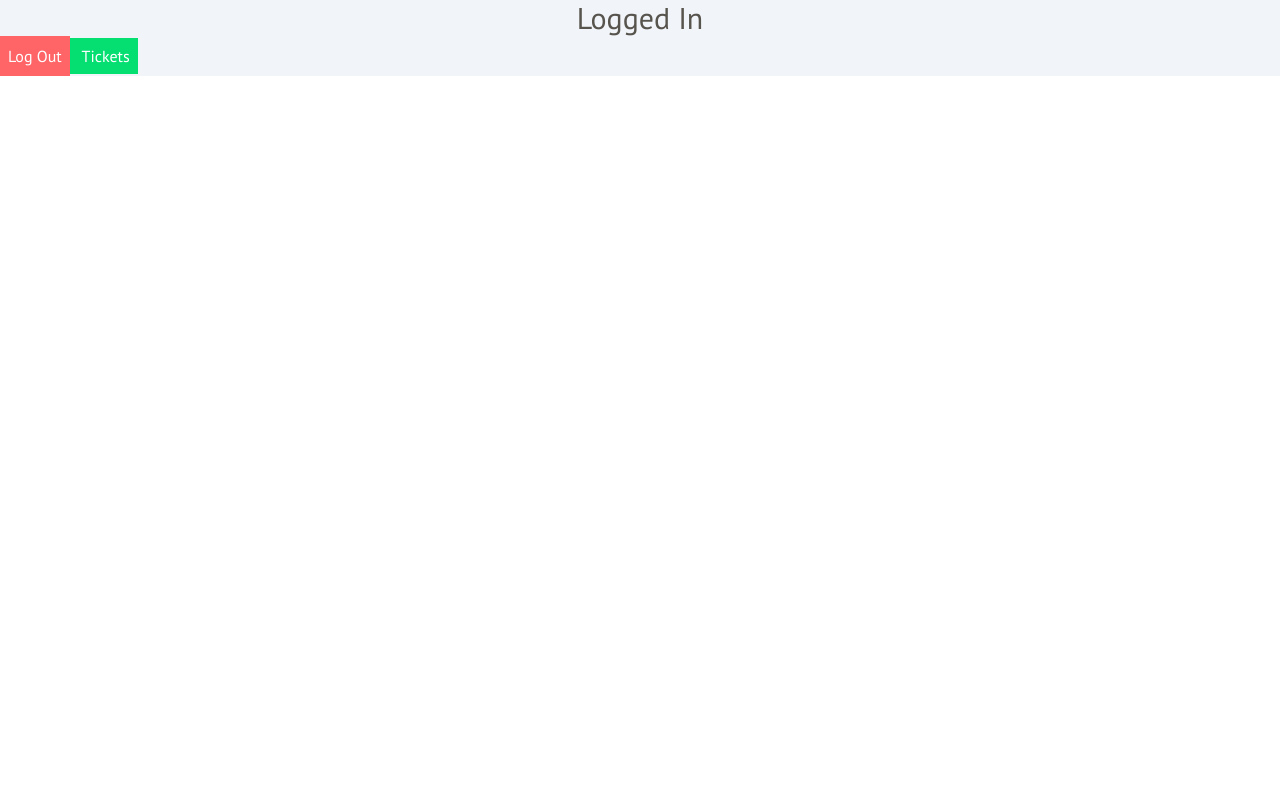
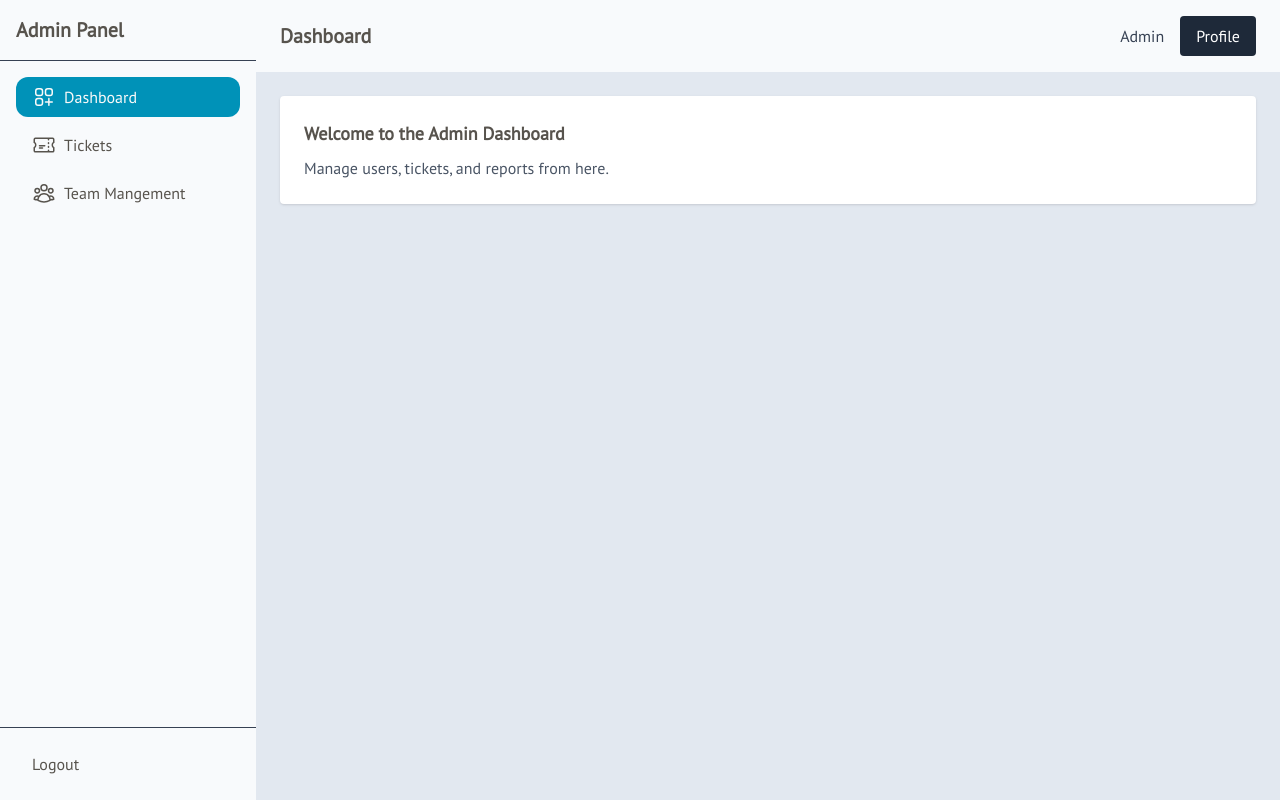
Before and after one commit to noel-ngona/helpdesk-frontend, a Vue app: page / in a window 1280 px wide. Built offline with nearby package versions, Linux system fonts and the light colour scheme; no server answers.

Commit message:
feat : sidebar developed

```diff
--- a/index.html
+++ b/index.html
@@ -7,7 +7,7 @@
     <title>Vite App</title>
   </head>
   <body>
-    <div id="app" class="bg-slate-100 text-stone-600 font-secondary"></div>
+    <div id="app" class="bg-slate-200 text-stone-600 font-secondary"></div>
     <script type="module" src="/src/main.ts"></script>
   </body>
 </html>
--- /dev/null
+++ b/src/components/Sidebar.vue
@@ -0,0 +1,48 @@
+<script setup lang="ts">
+
+import { RouterLink } from 'vue-router'
+</script>
+
+<template>
+  <aside class="w-64 bg-slate-50  flex flex-col">
+    <div class="p-4 text-xl font-bold border-b border-gray-700">
+      Admin Panel
+    </div>
+    <nav class="flex-1 p-4 space-y-2">
+      <RouterLink href="/" class="block py-2 px-4 rounded-xl hover:bg-cyan-600 hover:text-slate-50 flex gap-2" :class="{ 'bg-cyan-600 text-stone-50': $route.path === '/' }">
+        <svg xmlns="http://www.w3.org/2000/svg" fill="none" viewBox="0 0 24 24" stroke-width="1.5" stroke="currentColor" class="size-6">
+          <path stroke-linecap="round" stroke-linejoin="round" d="M13.5 16.875h3.375m0 0h3.375m-3.375 0V13.5m0 3.375v3.375M6 10.5h2.25a2.25 2.25 0 0 0 2.25-2.25V6a2.25 2.25 0 0 0-2.25-2.25H6A2.25 2.25 0 0 0 3.75 6v2.25A2.25 2.25 0 0 0 6 10.5Zm0 9.75h2.25A2.25 2.25 0 0 0 10.5 18v-2.25a2.25 2.25 0 0 0-2.25-2.25H6a2.25 2.25 0 0 0-2.25 2.25V18A2.25 2.25 0 0 0 6 20.25Zm9.75-9.75H18a2.25 2.25 0 0 0 2.25-2.25V6A2.25 2.25 0 0 0 18 3.75h-2.25A2.25 2.25 0 0 0 13.5 6v2.25a2.25 2.25 0 0 0 2.25 2.25Z" />
+        </svg>
+
+        <div>
+          Dashboard
+        </div>
+      </RouterLink>
+      <RouterLink href="#" class="block py-2 px-4 rounded-xl hover:bg-cyan-600 hover:text-slate-50 flex gap-2" :class="{ 'bg-gray-600': $route.path.startsWith('/tickets') }" >
+        <svg xmlns="http://www.w3.org/2000/svg" fill="none" viewBox="0 0 24 24" stroke-width="1.5" stroke="currentColor" class="size-6">
+          <path stroke-linecap="round" stroke-linejoin="round" d="M16.5 6v.75m0 3v.75m0 3v.75m0 3V18m-9-5.25h5.25M7.5 15h3M3.375 5.25c-.621 0-1.125.504-1.125 1.125v3.026a2.999 2.999 0 0 1 0 5.198v3.026c0 .621.504 1.125 1.125 1.125h17.25c.621 0 1.125-.504 1.125-1.125v-3.026a2.999 2.999 0 0 1 0-5.198V6.375c0-.621-.504-1.125-1.125-1.125H3.375Z" />
+        </svg>
+
+        <div>
+          Tickets
+        </div>
+      </RouterLink>
+      <RouterLink href="#" class="block py-2 px-4 rounded-xl hover:bg-cyan-600 hover:text-slate-50 flex gap-2" :class="{ 'bg-gray-600': $route.path.startsWith('/teams') }">
+        <svg xmlns="http://www.w3.org/2000/svg" fill="none" viewBox="0 0 24 24" stroke-width="1.5" stroke="currentColor" class="size-6">
+          <path stroke-linecap="round" stroke-linejoin="round" d="M18 18.72a9.094 9.094 0 0 0 3.741-.479 3 3 0 0 0-4.682-2.72m.94 3.198.001.031c0 .225-.012.447-.037.666A11.944 11.944 0 0 1 12 21c-2.17 0-4.207-.576-5.963-1.584A6.062 6.062 0 0 1 6 18.719m12 0a5.971 5.971 0 0 0-.941-3.197m0 0A5.995 5.995 0 0 0 12 12.75a5.995 5.995 0 0 0-5.058 2.772m0 0a3 3 0 0 0-4.681 2.72 8.986 8.986 0 0 0 3.74.477m.94-3.197a5.971 5.971 0 0 0-.94 3.197M15 6.75a3 3 0 1 1-6 0 3 3 0 0 1 6 0Zm6 3a2.25 2.25 0 1 1-4.5 0 2.25 2.25 0 0 1 4.5 0Zm-13.5 0a2.25 2.25 0 1 1-4.5 0 2.25 2.25 0 0 1 4.5 0Z" />
+        </svg>
+
+        <div>
+          Team Mangement
+        </div>
+      </RouterLink>
+    </nav>
+    <div class="p-4 border-t border-gray-700">
+      <a href="#" class="block py-2 px-4 rounded hover:bg-gray-700">Logout</a>
+    </div>
+  </aside>
+</template>
+
+<style scoped>
+
+</style>
--- a/src/views/HomeView.vue
+++ b/src/views/HomeView.vue
@@ -1,6 +1,7 @@
 <script setup lang="ts">
 import {useAuthStore} from '@/stores/auth.ts'
 import { RouterLink} from 'vue-router'
+import Sidebar from '@/components/Sidebar.vue'
 
 const store = useAuthStore();
 const handleLogOut = async () => {
@@ -9,9 +10,28 @@ const handleLogOut = async () => {
 </script>
 
 <template>
-<h1 class="text-3xl text-center">Logged In</h1>
-  <button class="bg-red-400 p-2 text-white" @click.prevent="handleLogOut">Log Out</button>
-  <RouterLink to="/tickets" class="bg-green-400 p-2 text-white">
-    Tickets
-  </RouterLink>
+   <div class="flex h-screen">
+        <!-- Sidebar -->
+        <Sidebar />
+
+        <!-- Main Content -->
+        <div class="flex-1 flex flex-col">
+            <!-- Top Navbar -->
+            <header class="bg-slate-50  px-6 py-4 flex justify-between items-center">
+                <h1 class="text-xl font-semibold">Dashboard</h1>
+                <div class="flex items-center space-x-4">
+                    <span class="text-gray-700">Admin</span>
+                    <button class="bg-gray-800 text-white px-4 py-2 rounded">Profile</button>
+                </div>
+            </header>
+
+            <!-- Page Content -->
+            <main class="p-6 flex-1 overflow-auto">
+                <div class="bg-white p-6 rounded shadow">
+                    <h2 class="text-lg font-semibold">Welcome to the Admin Dashboard</h2>
+                    <p class="text-gray-600 mt-2">Manage users, tickets, and reports from here.</p>
+                </div>
+            </main>
+        </div>
+    </div>
 </template>
```
